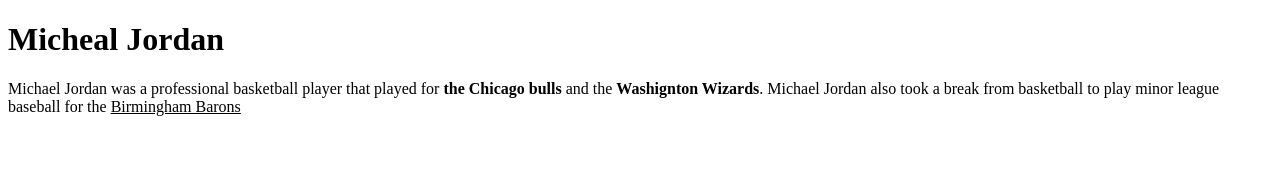
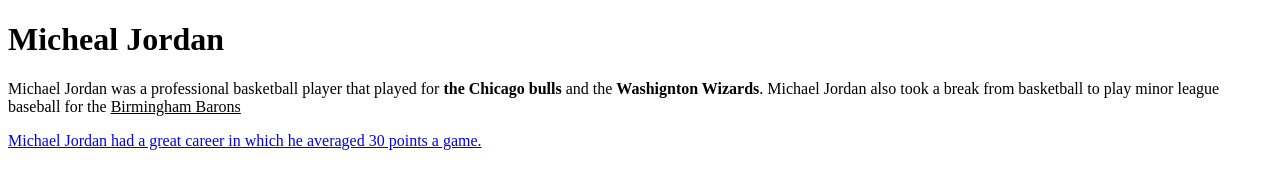
Before and after one commit to rc2883/exploring-cs, a plain HTML site: page index.html in a window 1280 px wide. Drawn offline with Linux system fonts and the light colour scheme.

Commit message:
Hyperlink

```diff
--- a/index.html
+++ b/index.html
@@ -3,5 +3,6 @@
  <body>
 <h1>Micheal Jordan</h1>
   <p>Michael Jordan was a professional basketball player that played for <b>the Chicago bulls</b> and the <b>Washignton Wizards</b>. Michael Jordan also took a break from basketball to play minor league baseball for the <u>Birmingham Barons</u></p>
+<p><a href="https://www.basketball-reference.com/players/j/jordami01.html">Michael Jordan had a great career in which he averaged 30 points a game.</a></p>
  </body>
 </html>
```
